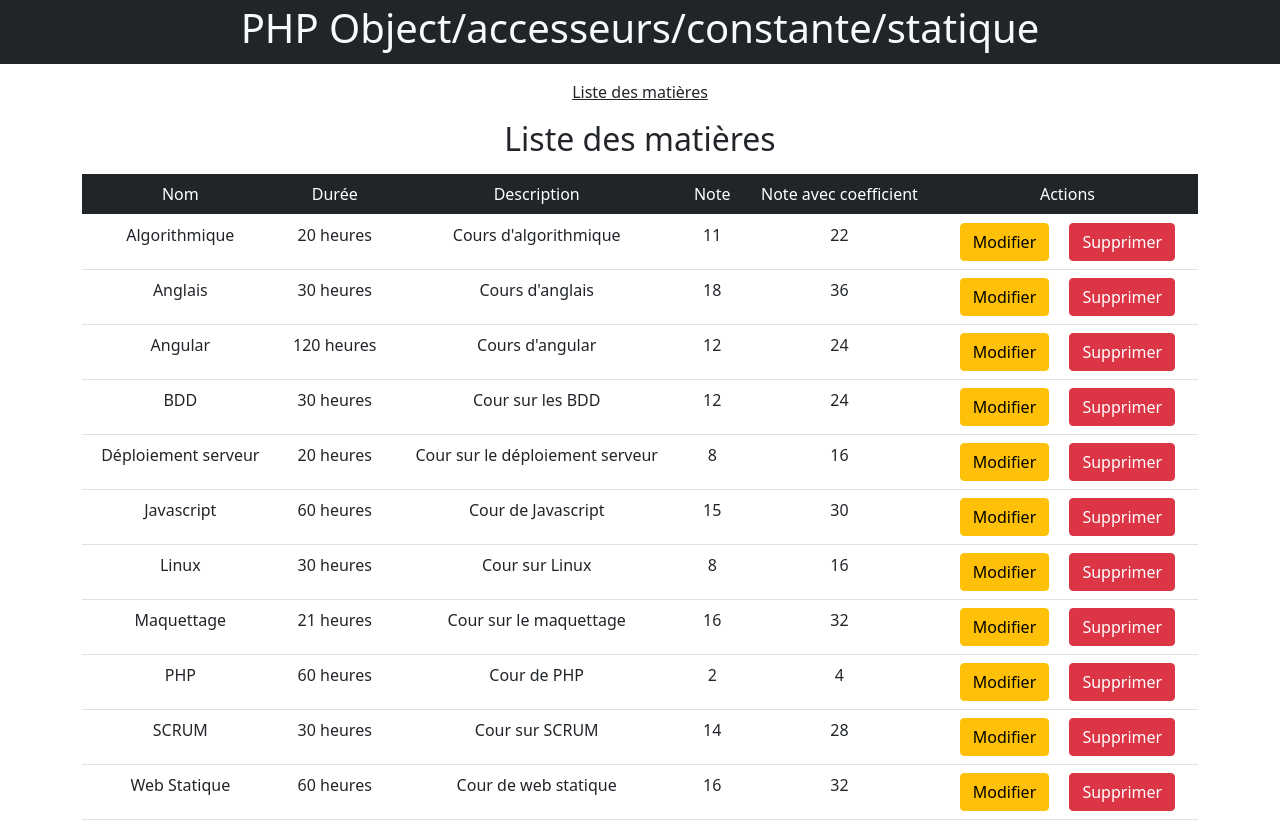
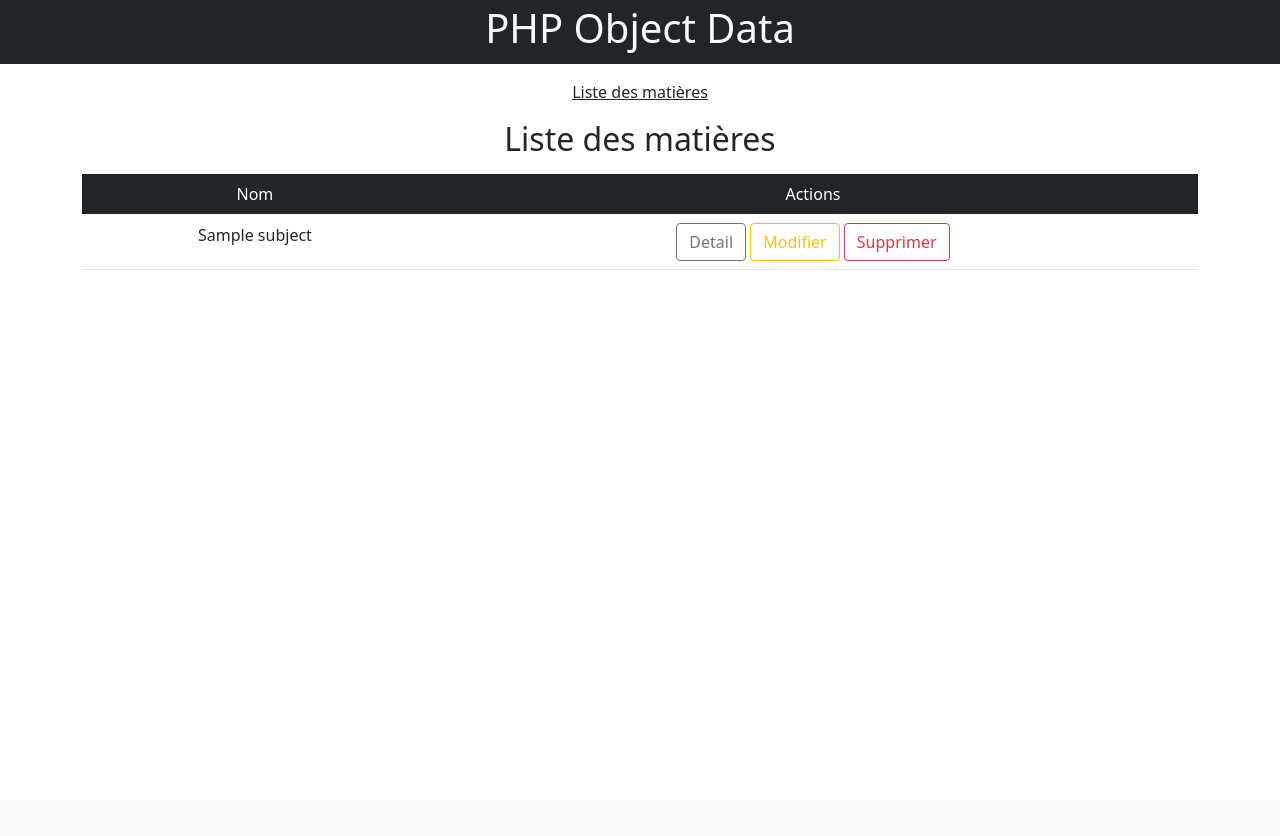
Before and after one commit to AurelienPrugnaud/TD3_Object_PHP, a PHP site: page /subjectsList in a window 1280 px wide. After the commit the page ends 270 px from the top, so only its background shows below. Run offline with PHP 8.4, Linux system fonts and the light colour scheme; tables that the repository leaves empty or names only in its code hold one stand-in row (values such as "Sample post").

Commit message:
2nd commit: add the possiblity of viewing the detail of one subject, modifying one subject and deleting

```diff
--- a/controllers/subjectController.php
+++ b/controllers/subjectController.php
@@ -1,41 +1,23 @@
 <?php
+	require_once('models/Connexion.php');
 	require_once("models/SubjectModel.php");
 
-	$tabSubjects = array();
+	//faire un select avec une method
+	$subjects = new Subject();
+	$tabSubjects = $subjects->getListSubject($dbc);
 
-	$subjectAlgorithm = new Subjects('Algorithmique', '20', 'Cours d\'algorithmique', 11);
+	//faire un select
+	//$sqlQuery = "SELECT * FROM subject";
+	//$tabSubjects = $dbc->query($sqlQuery);
 
-	$subjectAlgorithm->addToList($tabSubjects);
+	//faire un select d'un seul élément
+	//$sqlWhereQuery = "SELECT * FROM subject WHERE name = 'Langage SQL'";
+	//$results = $dbc->query($sqlWhereQuery);
 
-	$subjectEnglish = new Subjects('Anglais', '30', 'Cours d\'anglais', 18);
-	$subjectEnglish->addToList($tabSubjects);
-
-	$subjectAngular = new Subjects('Angular', '120', 'Cours d\'angular', 12);
-	$subjectAngular->addToList($tabSubjects);
-
-	$subjectDataBase = new Subjects('BDD', '30', 'Cour sur les BDD', 12);
-	$subjectDataBase->addToList($tabSubjects);
-
-	$subjectServerDeployment = new Subjects('Déploiement serveur', '20', 'Cour sur le déploiement serveur', 8);
-	$subjectServerDeployment->addToList($tabSubjects);
-
-	$subjectJavascript = new Subjects('Javascript', '60', 'Cour de Javascript', 15);
-	$subjectJavascript->addToList($tabSubjects);
-
-	$subjectLinux = new Subjects('Linux', '30', 'Cour sur Linux', 8);
-	$subjectLinux->addToList($tabSubjects);
-
-	$subjectMockUp = new Subjects('Maquettage', '21', 'Cour sur le maquettage', 16);
-	$subjectMockUp->addToList($tabSubjects);
-
-	$subjectPhp = new Subjects('PHP', '60', 'Cour de PHP', 2);
-	$subjectPhp->addToList($tabSubjects);
-
-	$subjectScrum = new Subjects('SCRUM', '30', 'Cour sur SCRUM', 14);
-	$subjectScrum->addToList($tabSubjects);
-
-	$subjectStaticWeb = new Subjects('Web Statique', '60', 'Cour de web statique', 16);
-	$subjectStaticWeb->addToList($tabSubjects);
+	//insérer une nouvelle ligne dans la bdd
+	//$sqlAddQuery = "INSERT INTO subject (id, name, description, duration, coefficient) VALUES (?,?,?,?,?)";
+	//$results = $dbc->prepare($sqlAddQuery);
+	//$results->execute([NULL, 'Anglais', 'Lorem ipsum dolor sit amet, consectetur adipiscing elit. Suspendisse quis placerat nisi, quis malesuada lacus. Aliquam in dolor mauris. Integer vel cursus purus. Quisque tristique molestie magna, lobortis tristique nisl pharetra at. Suspendisse bibendum arcu ac arcu posuere mattis quis sit amet nisi. Morbi non metus sagittis, convallis orci eu, gravida magna. Aliquam eget erat eu ex ultrices sollicitudin at sit amet lectus. Sed tincidunt magna interdum mauris consectetur dictum. Mauris vitae nisl ac lacus mollis tempus et et diam.', 30, 2]);
 
 
 	$list = "subjectsList";
--- a/dispatcher.php
+++ b/dispatcher.php
@@ -1,11 +1,18 @@
 <?php
-	//Manière de faire avec un fichier .htaccess
 	$tabParamUrl = explode('/', $_SERVER['REQUEST_URI'] );
-	//début du tableau à l'index 1.
 	if(!empty($tabParamUrl[1])):
 		switch($tabParamUrl[1]):
 			case 'subjectsList':
 				include('controllers/subjectController.php');
+				break;
+			case 'subjectDetail':
+				include('controllers/subjectDetailController.php');
+				break;
+			case 'subjectModify':
+				include('controllers/subjectFormController.php');
+				break;
+			case 'subjectDelete':
+				include('controllers/subjectDeleteController.php');
 				break;
 			default:
 				include('');
--- a/index.php
+++ b/index.php
@@ -11,7 +11,7 @@
 <body>
 <header>
 	<div class="bg-dark text-light mb-3 position-relative p-1">
-		<h1 class="text-center">PHP Object/accesseurs/constante/statique</h1>
+		<h1 class="text-center">PHP Object Data</h1>
 	</div></header>
 <main>
 	<div class="container">
@@ -19,11 +19,9 @@
             <a href="/subjectsList" class="link-dark" >Liste des matières</a>
         </div>
 		<?php
-		if(!empty($list)):
-			include("views/".$list.".php");
-        elseif(empty($list)):
-			include("views/errorPageNotFound.php");
-		endif;
+            if(!empty($list)):
+                include("views/".$list.".php");
+            endif;
 		?>
 	</div>
 </main>
--- /dev/null
+++ b/models/Connexion.php
@@ -0,0 +1,26 @@
+<?php
+	//Définition des variables de connexion à la BDD
+	$serverName = 'localhost';
+	$userName = 'zarava';
+	$passWord = '270695CEDwwM';
+	$bddName = 'php_pdo';
+
+	//Connexion à la base de données
+	//TRY : il essaye de traiter ce code
+	try {
+		$dbc = new PDO("mysql:host=$serverName;dbname=$bddName;charset=utf8", $userName, $passWord);
+
+		//s'il y a une erreur on génère une exception
+		$dbc->setAttribute(PDO::ATTR_ERRMODE, PDO::ERRMODE_EXCEPTION);
+		//echo "Connexion réussie";
+	}
+
+	catch (PDOException $e) {
+		//message recu par l'exception
+		echo $e->getMessage();
+
+		//code d'erreur recu par l'exception
+		//echo $e->getCode();
+
+		echo "Erreur de connexion à la base de données";
+	}
--- a/models/SubjectModel.php
+++ b/models/SubjectModel.php
@@ -1,23 +1,24 @@
 <?php
-class Subjects{
+class Subject{
+	private $id;
 	private $name;
 	private $duration;
 	private $description;
-	private $note;
-	const coefficient = 2;
+	private $coefficient;
 
 	/**
 	 * @param string $name
 	 * @param int $duration
 	 * @param string $description
-	 * @param int | float $note
+	 * @param int $coefficient
 	 */
-	public function __construct($name, $duration, $description, $note)
+	public function __construct($id='', $name='', $duration='', $description='', $coefficient='')
 	{
+		$this->id = $id;
 		$this->name = $name;
 		$this->duration = $duration;
 		$this->description = $description;
-		$this->note = $note;
+		$this->coefficient = $coefficient;
 	}
 
 	/**
@@ -69,24 +70,61 @@ class Subjects{
 	}
 
 	/**
-	 * @return float|int
+	 * @return string
 	 */
-	public function getNote()
+	public function getCoefficient()
 	{
-		return $this->note;
+		return $this->coefficient;
 	}
 
 	/**
-	 * @param float|int $note
+	 * @param int $coefficient
 	 */
-	public function setNote($note): void
+	public function setCoefficient($coefficient): void
 	{
-		$this->note = $note;
+		$this->coefficient = $coefficient;
 	}
 
-	public function coefficientCalculation($note) {
-		$noteCoefficient = $note * self::coefficient;
-		return $noteCoefficient;
+	public function getListSubject($dbc){
+		$sqlQuery = 'SELECT * FROM subject ORDER BY name';
+		$response = $dbc->query($sqlQuery);
+		$subjects = $response->fetchAll(PDO::FETCH_ASSOC);
+		return $subjects;
+	}
+
+	public function getSubject($dbc, $id){
+		//methode sans requete préparée
+		/*$sqlQuery = 'SELECT * FROM subject WHERE id = "'.$id.'"';
+		$response = $dbc->query($sqlQuery);
+		$subject = $response->fetch(PDO::FETCH_ASSOC);
+		return $subject;*/
+
+		//avec une requete préparée
+		$query = 'SELECT * FROM subject WHERE id = :id';
+		$sth = $dbc->prepare($query);
+		$sth->bindParam(':id', $id);
+		$sth->execute();
+		$subject = $sth->fetch();
+		return $subject;
+	}
+
+	public function modifySubject($dbc, $id, $name, $description, $duration, $coefficient){
+		$sqlQuery = 'UPDATE subject SET name = :name, description = :description, duration = :duration, coefficient = :coefficient WHERE id = :id';
+
+		$sth = $dbc->prepare($sqlQuery);
+
+		$sth->bindParam(':id', $id);
+		$sth->bindParam(':name', $name);
+		$sth->bindParam(':description', $description);
+		$sth->bindParam(':duration', $duration);
+		$sth->bindParam(':coefficient', $coefficient);
+
+		$sth->execute();
+	}
+
+	public function deleteSubject($dbc, $id){
+		$sqlQuery = "DELETE FROM subject WHERE subject.id = $id";
+		$dbc->query($sqlQuery);
 	}
 
 	public function addToList(&$tabSubjects) {
--- a/views/subjectsList.php
+++ b/views/subjectsList.php
@@ -1,24 +1,19 @@
 <h2 class="text-center mb-3">Liste des matières</h2>
-<?php if(count($tabSubjects) > 0): ?>
+<?php
+    if(is_array($tabSubjects) AND count($tabSubjects)>0):
+?>
 	<table class="table mb-3 text-center">
 		<thead class="table-dark">
 		<td>Nom</td>
-		<td>Durée</td>
-		<td>Description</td>
-		<td>Note</td>
-		<td>Note avec coefficient</td>
-		<td>Actions</td>
+        <td>Actions</td>
 		</thead>
-		<?php foreach($tabSubjects as $index => $subject)  : ?>
+		<?php foreach($tabSubjects as $subject)  : ?>
 			<tr>
-				<td><?php echo $subject->getName() ?></td>
-				<td><?php echo $subject->getDuration() ?> heures</td>
-				<td><?php echo $subject->getDescription() ?></td>
-				<td><?php echo $subject->getNote() ?></td>
-				<td><?php echo $subject->coefficientCalculation($subject->getNote())?></td>
+				<td><?php echo $subject['name'] ?></td>
 				<td>
-					<a href="/subjectModify/<?php echo $index ?>" title="modifier" class="btn btn-warning me-3">Modifier</a>
-					<a href="/subjectDelete/<?php echo $index ?>" title="supprimer" class="btn btn-danger">Supprimer</a>
+                    <a href="/subjectDetail/<?php echo $subject['id'] ?>" title="detail" class="btn btn-outline-secondary">Detail</a>
+					<a href="/subjectModify/<?php echo $subject['id'] ?>" title="modifier" class="btn btn-outline-warning">Modifier</a>
+                    <a href="/subjectDelete/<?php echo $subject['id'] ?>" title="supprimer" class="btn btn-outline-danger">Supprimer</a>
 				</td>
 			</tr>
 		<?php endforeach; ?>
```
Also changed, not shown: controllers/subjectDeleteController.php (added, +10 -0 lines), controllers/subjectDetailController.php (added, +10 -0 lines), controllers/subjectFormController.php (added, +17 -0 lines), views/subjectDetail.php (added, +12 -0 lines), views/subjectModify.php (added, +28 -0 lines), 1 other file.
